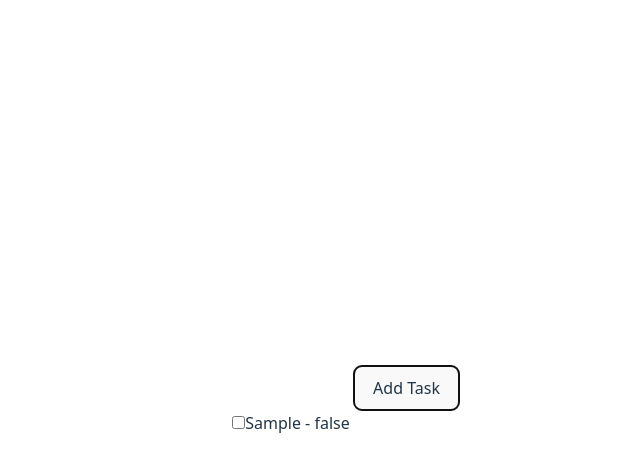
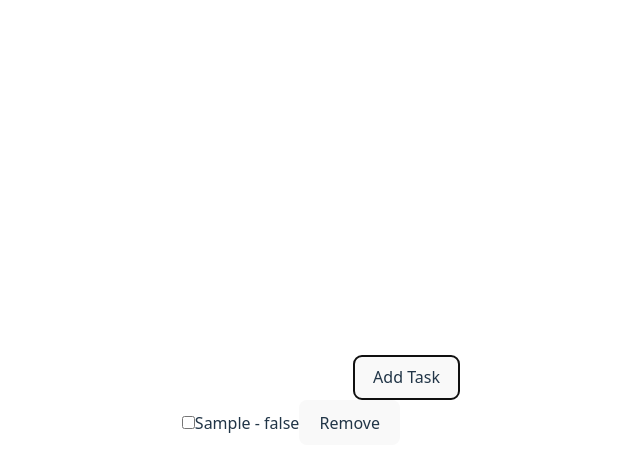
Before and after one commit to qadrihafyan/32-pbk-uts-233510651, a Vue app: page / in a window 1280 px wide. Both pictures are taken after typing "Sample" into the empty fields and a click on the button "Add Task". Shown: the top 472 px of the page, without its empty margins (349-989 px from the left). Built offline with nearby package versions, Linux system fonts and the light colour scheme.

Commit message:
remove task in display

```diff
--- a/src/App.vue
+++ b/src/App.vue
@@ -17,6 +17,10 @@ const addTask = () => {
   console.log(tasks.value)
 }
 
+const removeTask = (task) => {
+  tasks.value = tasks.value.filter(t => t.id !== task.id)
+}
+
 </script>
 
 <template>
@@ -31,10 +35,11 @@ const addTask = () => {
     <div>
       <ul>
         <li v-for="task in tasks" :key="task.id">
-          <input type="checkbox" v-model="task.completed"/>
+          <input type="checkbox" v-model="task.completed" />
           <span :class="task.completed ? 'line-through text-gray-500' : ''">
             {{ task.title }} - {{ task.completed }}
           </span>
+          <button @click="removeTask(task)">Remove</button>
         </li>
       </ul>
     </div>
```
